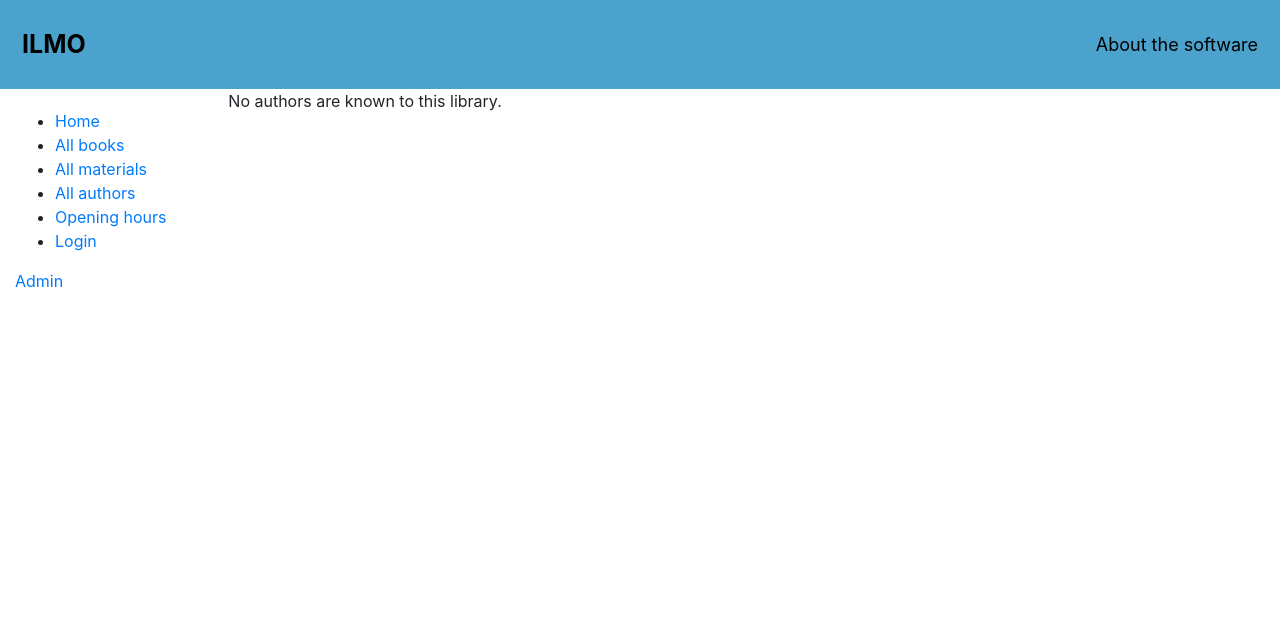
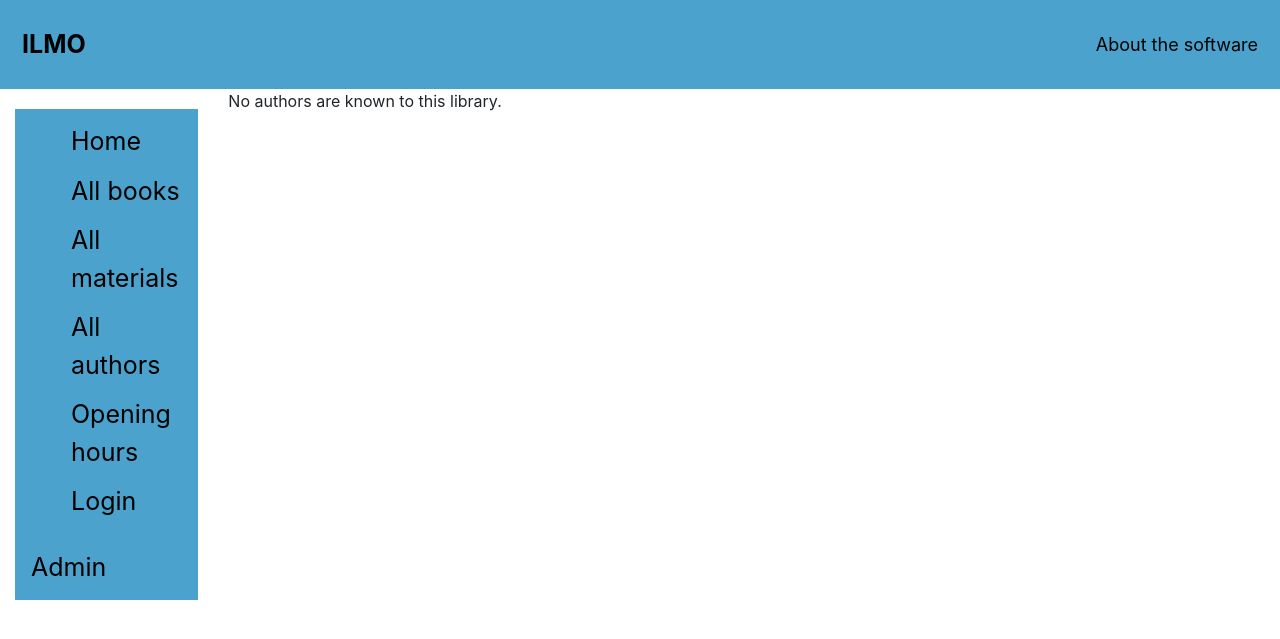
Before and after one commit to moan0s/ILMO2, a Django app: page /library/authors/ in a window 1280 px wide. Shown: the top 639 px of the page. Run offline with Django 3.2, Linux system fonts and the light colour scheme; data that the repository does not hold is empty.

Commit message:
Improve sidebar

```diff
--- a/src/library/static/library/css/styles.css
+++ b/src/library/static/library/css/styles.css
@@ -1,7 +1,5 @@
 .sidebar-nav {
     margin-top: 20px;
-    padding: 0;
-    list-style: none;
 }
 
 table {
@@ -74,3 +72,41 @@ h1 {
     float: none;
   }
 }
+
+.sidebar-nav {
+  z-index: 1;
+  top: 20px;
+  left: 10px;
+  background-color: #4ba3cd;
+  overflow-x: hidden;
+  padding: 8px 0;
+}
+
+.sidebar-nav a  {
+  padding: 6px 8px 6px 16px;
+  text-decoration: none;
+  font-size: 25px;
+  color: black;
+  display: block;
+}
+
+.sidebar-nav a:hover {
+  background-color: #4090b6;
+}
+
+.main {
+  margin-left: 160px; /* Same as the width of the sidenav */
+  font-size: 28px; /* Increased text to enable scrolling */
+  padding: 0px 10px;
+}
+
+@media screen and (max-height: 450px) {
+  .sidebar-nav {padding-top: 15px;}
+  .sidebar-nav a {font-size: 18px;}
+}
+
+.sidebar-nav li {
+    list-style-type: none;
+    margin: 0;
+    padding: 0;
+}
```
